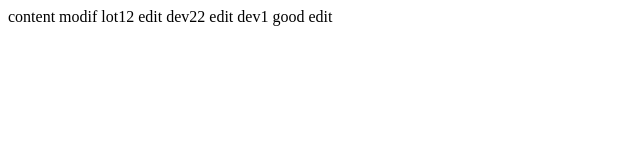
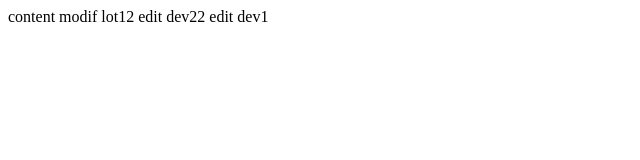
Before and after one commit to paudeca/sample-git, a plain HTML site: page index.html in a window 1280 px wide. Shown: the full height of the page, 0-640 px from the left. Drawn offline with Linux system fonts and the light colour scheme.

Commit message:
Revert "good edit"
This reverts commit 8e78d882ddd44f74c48ada7d7d7db35d8511450f.

```diff
--- a/index.html
+++ b/index.html
@@ -5,7 +5,6 @@
 	modif lot12
 	edit dev22
 	edit dev1
-	good edit
 </body>
 
 </html>
```
